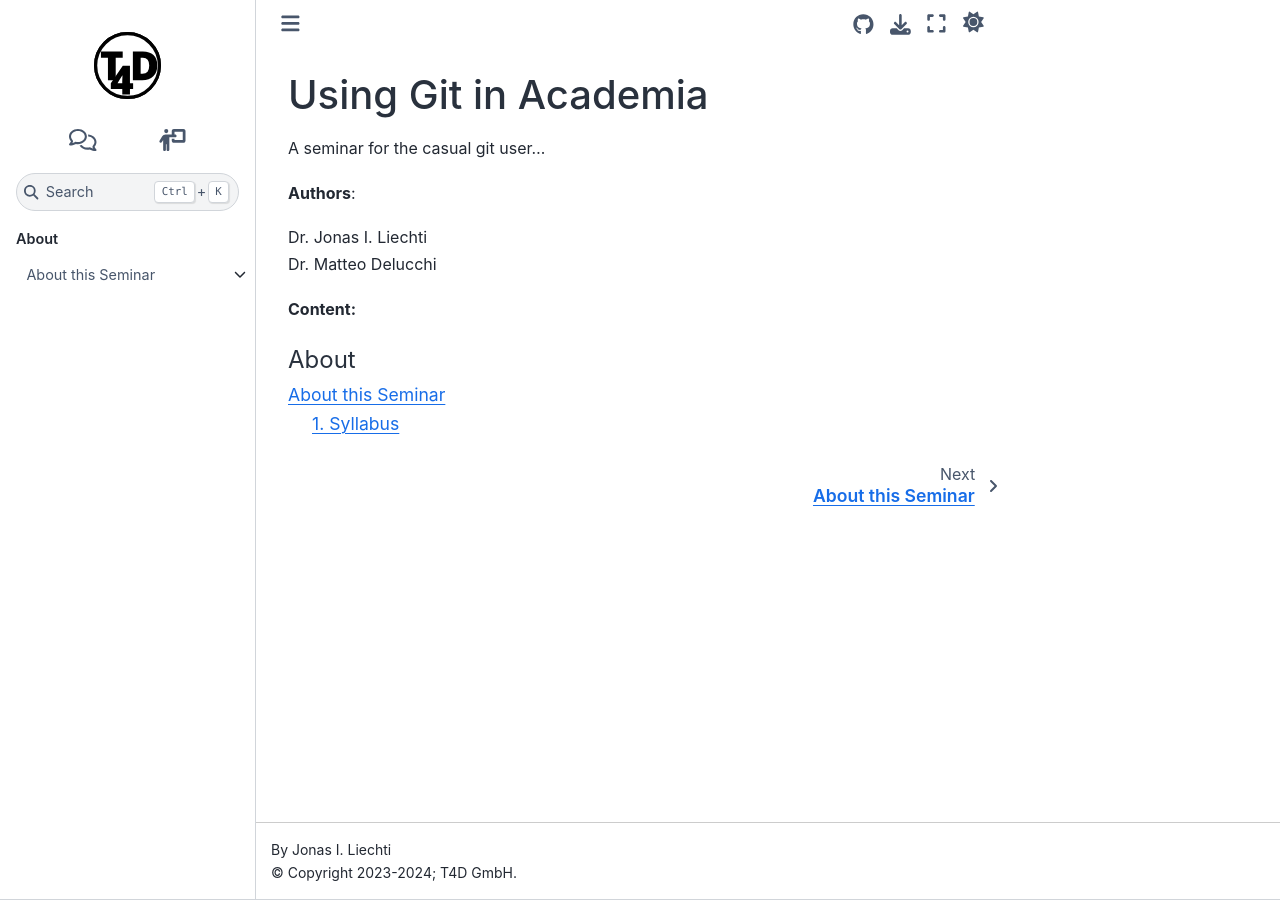
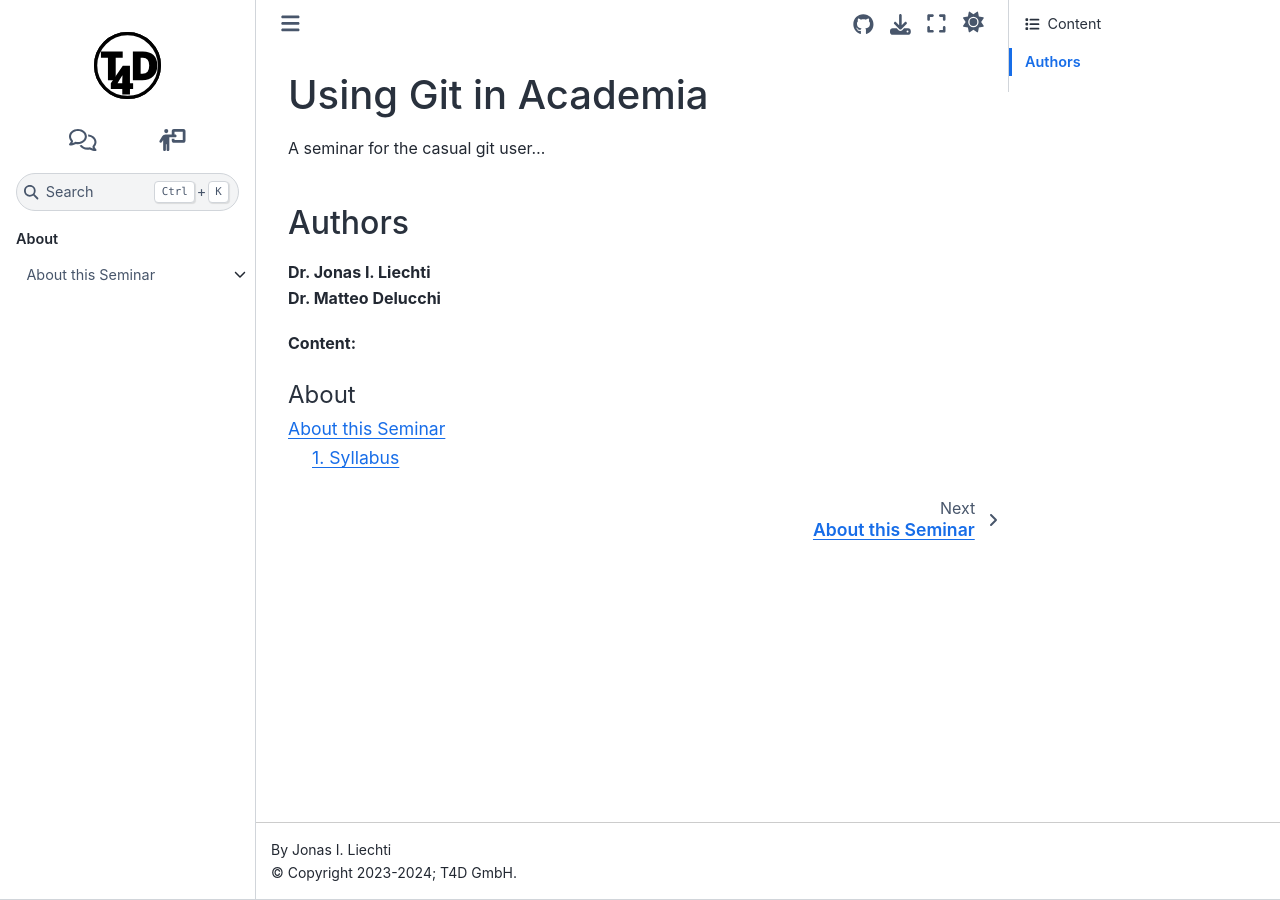
Before and after one commit to t4d-gmbh/using-git-in-academia, a Sphinx documentation site: the page built from source/index.md, in a window 1280 px wide. Built offline with Sphinx 7.4.7 and the Sphinx Book theme 1.1.4, drawn with Linux system fonts in a browser that asks for light colours; pages that are not in the unit, such as notebooks, are missing from menus; the version number could not be read and is left out.

Commit message:
formatting; upgrade gh actions

````diff
--- a/source/index.md
+++ b/source/index.md
@@ -2,10 +2,11 @@
 :end-before: <!-- readme-include -->
 ```
 
-**Authors**:
+### Authors
 
-Dr. Jonas I. Liechti
-Dr. Matteo Delucchi
+**Dr. Jonas I. Liechti**
+**Dr. Matteo Delucchi**
+
 
 **Content:**
 
````
Also changed, not shown: 1 other file.
